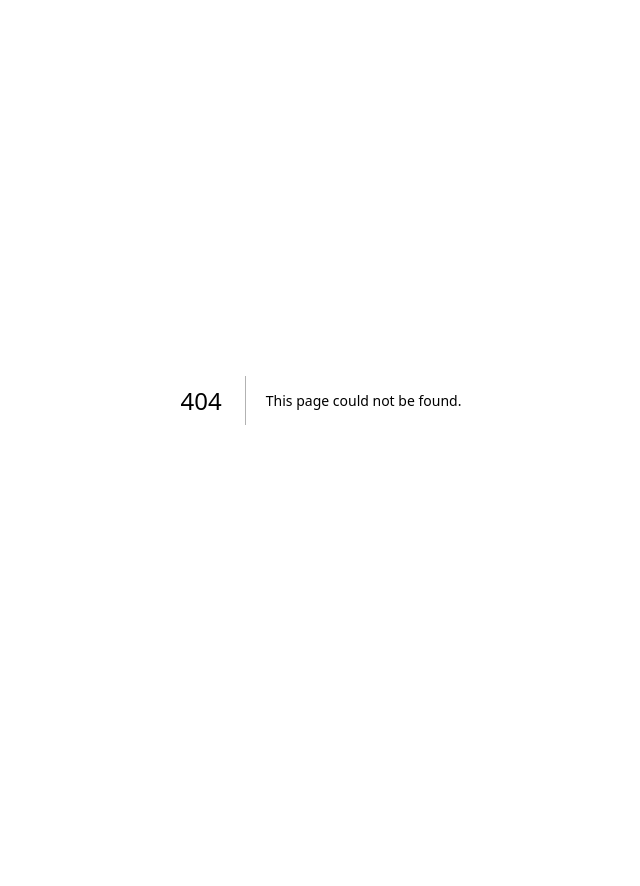
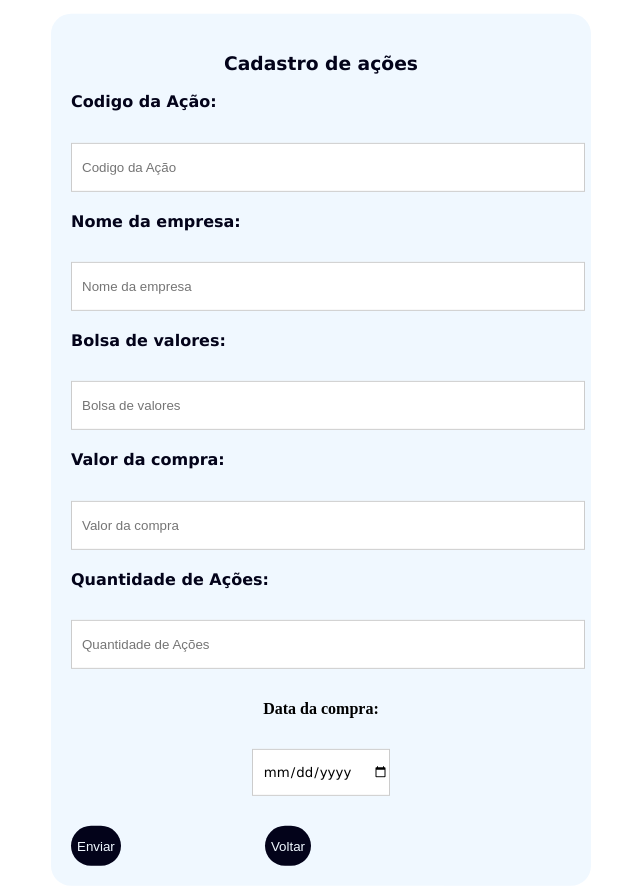
Before and after one commit to marcosmn/projeto_web1, a Next.js app: page /cadastroAcao in a window 1280 px wide. Before the commit this address had no page. Shown: the whole page, without its empty margins (319-959 px from the left). Before the commit the page ends 800 px from the top, so only its background shows below. Built offline with nearby package versions, Linux system fonts and the light colour scheme.

Commit message:
cadastro açao

```diff
--- /dev/null
+++ b/pages/cadastroAcao.js
@@ -0,0 +1,238 @@
+import Link from 'next/link';
+
+export default function CadastroAcao() {
+    const styles = {
+        body: {
+            backgroundColor: "rgb(3, 3, 26)",
+        },
+
+        form: {
+            backgroundColor: "aliceblue",
+            maxWidth: "500px",
+            width: "70%",
+            padding: "20px",
+            position: "absolute",
+            left: "50%",
+            top: "50%",
+            marginBottom: "50px",
+            marginTop: "50px",
+            transform: "translate(-50%,-50%)",
+            borderRadius: "20px",
+        },
+
+        h3: {
+            textAlign: "center",
+            color: "rgb(3, 3, 26)",
+            fontFamily: "'Lucida Sans', 'Lucida Sans Regular', 'Lucida Grande', 'Lucida Sans Unicode', Geneva, Verdana, sans-serif",
+        },
+
+        h4: {
+            textAlign: "left",
+            color: "rgb(3, 3, 26)",
+            fontFamily: "'Lucida Sans', 'Lucida Sans Regular', 'Lucida Grande', 'Lucida Sans Unicode', Geneva, Verdana, sans-serif",
+            marginTop: "10px",
+        },
+
+        "input[type=text], input[type=int]": {
+            width: "100%",
+            height: "45px",
+            border: "solid 1px #ccc",
+            paddingLeft: "10px",
+            margin: "10px 0",
+        },
+
+        "input[type=date]": {
+            height: "45px",
+            border: "solid 1px #ccc",
+            paddingLeft: "10px",
+            margin: "10px 0",
+            fontFamily: "'Lucida Sans', 'Lucida Sans Regular', 'Lucida Grande', 'Lucida Sans Unicode', Geneva, Verdana, sans-serif",
+        },
+
+        "button[type=button]": {
+            width: "100%",
+            height: "40px",
+            cursor: "pointer",
+            backgroundColor: "rgb(3, 3, 26)",
+            color: "aliceblue",
+            border: "0",
+            borderRadius: "20px",
+            transition: "1s",
+        },
+
+        "button[type=button]:hover": {
+            backgroundColor: "rgb(13, 13, 68)",
+        },
+
+        ".coluna": {
+            width: "48%",
+            display: "inline-block",
+        },
+
+        "#data": {
+            textAlign: "center",
+        },
+        "#data h4": {
+            textAlign: "center",
+        },
+
+        "div.cadastroDeAcoes": {
+            textAlign: "center",
+            width: "48%",
+            display: "inline-block",
+            display: "flex",
+            justifyContent: "space-between",
+            marginTop: "20px",
+        },
+
+        "button[type=button], aCadastroLink": {
+            display: "inline-block",
+            paddingTop: "20px",
+            paddingBottom: "20px",
+            paddingLeft: "60px",
+            paddingRight: "60px",
+            margin: "10px",
+            color: "white",
+            backgroundColor: "rgb(3, 3, 26)",
+            fontWeight: "100",
+            textDecoration: "none",
+            border: "0",
+            borderRadius: "20px",
+            transition: "1s",
+            width: "90%",
+            cursor: "pointer",
+            height: "30px",
+            lineHeight: "0px",
+            textAlign: "center",
+        },
+
+        "button[type=button]:hover, aCadastroLink:hover": {
+            backgroundColor: "rgb(13, 13, 68)",
+        },
+
+        "div.cadastroDeAcoes a": {
+            color: "white",
+            textDecoration: "none",
+        },
+
+        "div.cadastroDeAcoes aCadastroLink": {
+            display: "inline-block",
+            padding: "5px 10px",
+            paddingLeft: "10px",
+            paddingRight: "10px",
+            margin: "10px",
+            color: "white",
+            backgroundColor: "rgb(3, 3, 26)",
+            fontWeight: "100",
+            textDecoration: "none",
+            border: "0",
+            borderRadius: "20px",
+            transition: "1s",
+            width: "48%",
+            height: "35px",
+            cursor: "pointer",
+        },
+
+        "aCadastroLink:hover": {
+            backgroundColor: "rgb(13, 13, 68)",
+        },
+
+        "button.botao-enviar": {
+            marginTop: "6px",
+        },
+
+    };
+
+
+
+    function cadastrarAcao(){
+        // Obter os valores dos campos do formulário
+        var codigoAcao = document.getElementById('codigoAcao').value;
+        var nomeEmpresa = document.getElementById('nomeEmpresa').value;
+        var bolsaDeValores = document.getElementById('bolsaDeValores').value;
+        var valorCompra = document.getElementById('valorCompra').value;
+        var numAcoes = document.getElementById('numAcoes').value;
+        var dataCompra = document.getElementById('dataCompra').value;
+
+        // Criar um objeto para armazenar os dados da ação
+        var acao = {
+            codigoAcao: codigoAcao,
+            nomeEmpresa: nomeEmpresa,
+            bolsaDeValores: bolsaDeValores,
+            valorCompra: valorCompra,
+            numAcoes: numAcoes,
+            dataCompra: dataCompra
+        };
+
+        // Armazena os dados localmente
+        localStorage.setItem('acao', JSON.stringify(acao));
+
+        // Redireciona para a página de login
+        alert('Ação cadastrada com sucesso');
+        <Link href="/principal" passHref></Link>
+    }
+
+    function voltar(){
+        <Link href="/principal" passHref></Link>
+    }
+
+
+
+    return (
+        <>
+            <head>
+                <title>Cadastro de ação</title>
+            </head>
+
+            <body style={styles.body}>
+                <form style={styles.form}>
+                    <section title="Cadastro de ações">
+                        <h3 style={styles.h3}>Cadastro de ações</h3>
+
+                        <section>
+                            <h4 style={styles.h4}>Codigo da Ação:</h4>
+                            <input type="text" id="codigoAcao" name="codigoAcao" placeholder="Codigo da Ação" style={styles["input[type=text], input[type=int]"]} />
+                        </section>
+
+                        <section>
+                            <h4 style={styles.h4}>Nome da empresa:</h4>
+                            <input type="text" id="nomeEmpresa" name="nomeEmpresa" placeholder="Nome da empresa" style={styles["input[type=text], input[type=int]"]} />
+                        </section>
+
+                        <section>
+                            <h4 style={styles.h4}>Bolsa de valores:</h4>
+                            <input type="text" id="bolsaDeValores" name="BolsaDeValores" placeholder="Bolsa de valores" style={styles["input[type=text], input[type=int]"]} />
+                        </section>
+
+                        <section>
+                            <h4 style={styles.h4}>Valor da compra:</h4>
+                            <input type="text" id="valorCompra" name="valorCompra" placeholder="Valor da compra" style={styles["input[type=text], input[type=int]"]} />
+                        </section>
+
+                        <section>
+                            <div className="coluna" style={styles["div.coluna"]}>
+                                <h4 style={styles.h4}>Quantidade de Ações:</h4>
+                                <input type="int" id="numAcoes" name="numAcoes" placeholder="Quantidade de Ações" style={styles["input[type=text], input[type=int]"]} />
+                            </div>
+
+                            <div className="coluna" id="data" style={styles["#data"]}>
+                                <h4 style={styles["#data h4"]}>Data da compra:</h4>
+                                <input type="date" id="dataCompra" name="dataCompra" placeholder="Data da compra" style={styles["input[type=date]"]} />
+                            </div>
+                        </section>
+
+                        <div className="cadastroDeAcoes" style={styles["div.cadastroDeAcoes"]}>
+                        <Link href="/principal" passHref>
+                                <button className="botao-enviar" type="button" name="submeter" placeholder="Enviar" onClick={cadastrarAcao} style={styles["button[type=button]"]}>Enviar</button>
+                            </Link>
+                            <Link href="/principal" passHref>
+                                <button className="botao-enviar" type="button" name="submeter" placeholder="Enviar" onClick={voltar} style={styles["button[type=button]"]}>Voltar</button>
+                                {/* <a className="cadastro-link" style={styles["div.cadastroDeAcoes aCadastroLink"]}>Voltar</a> */}
+                            </Link>
+                        </div>
+                    </section>
+                </form>
+            </body>
+        </>
+    );
+}
```
